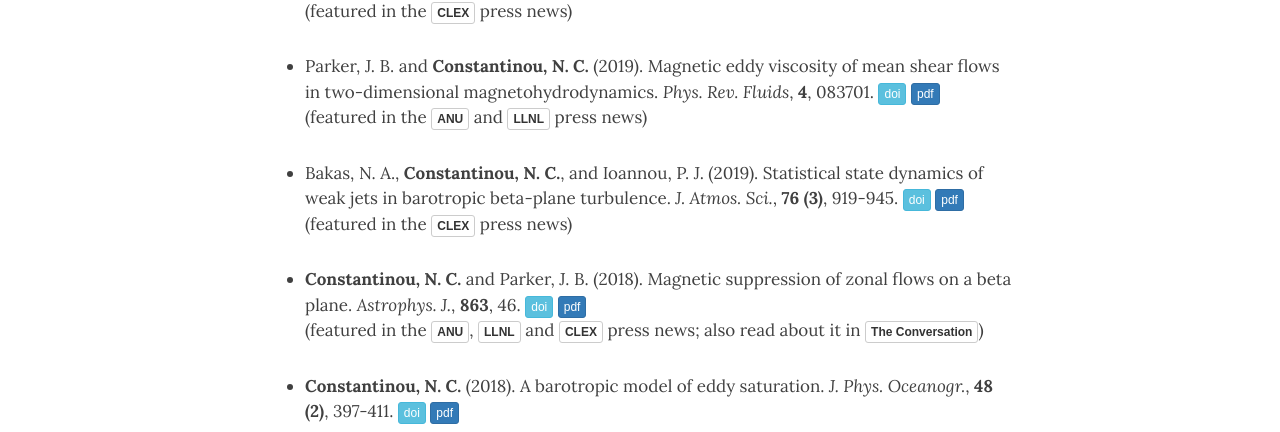
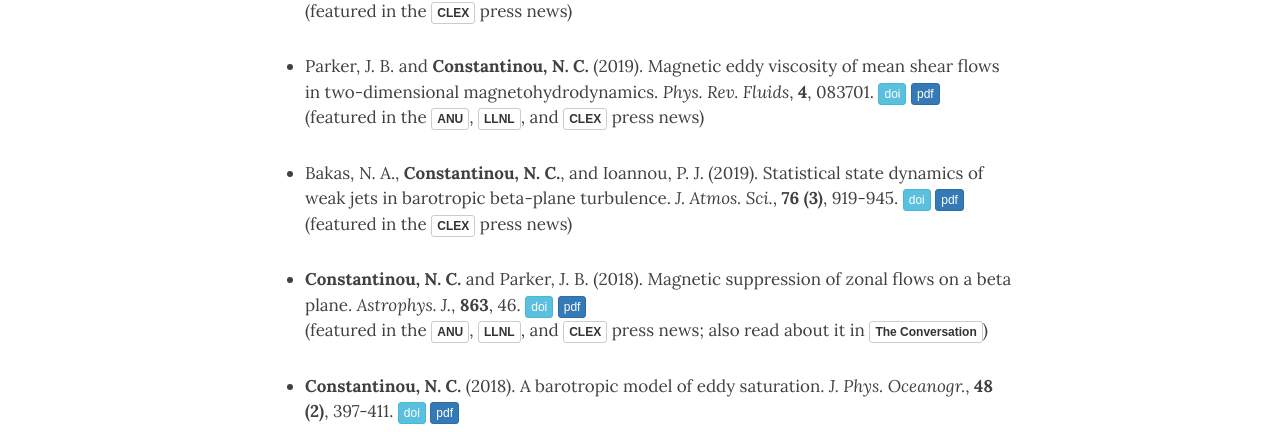
Before and after one commit to navidcy/navidcy.github.io, a Jekyll site: the page built from publications.md, in a window 1280 px wide and 900 px high, scrolled down 542 px. Shown: the part 154-586 px from the top of the window. Built offline with Jekyll 4.4.1, drawn with Linux system fonts in a browser that asks for light colours; nearby versions of some CDN libraries; comment, search, counter and statistics services are not loaded.

Commit message:
adds CLEx brief for magnetic viscocity

```diff
--- a/publications.md
+++ b/publications.md
@@ -28,7 +28,7 @@ title: Publications
 
 
 - Parker, J. B. and **Constantinou, N. C.** (2019). Magnetic eddy viscosity of mean shear flows in two-dimensional magnetohydrodynamics. _Phys. Rev. Fluids_, **4**, 083701. [<span class="btn btn-info btn-xs{{end}}" style="font-family:sans-serif;">doi</span>][magneticviscosity-doi]{:target="_blank"} [<span class="btn btn-primary btn-xs{{end}}" style="font-family:sans-serif;">pdf</span>][magneticviscosity] <span align="right" class='altmetric-embed' data-badge-type="2" data-condensed="true" data-doi="10.1103/PhysRevFluids.4.083701"></span> <br/>
-(featured in the [<span class="btn btn-default btn-xs{{end}}" style="font-family:sans-serif;"><b>ANU</b></span>][anu-press-magneticviscosity]{:target="_blank"} and  [<span class="btn btn-default btn-xs{{end}}" style="font-family:sans-serif;"><b>LLNL</b></span>][llnl-press-magneticviscosity]{:target="_blank"} press news)
+(featured in the [<span class="btn btn-default btn-xs{{end}}" style="font-family:sans-serif;"><b>ANU</b></span>][anu-press-magneticviscosity]{:target="_blank"},  [<span class="btn btn-default btn-xs{{end}}" style="font-family:sans-serif;"><b>LLNL</b></span>][llnl-press-magneticviscosity]{:target="_blank"}, and [<span class="btn btn-default btn-xs{{end}}" style="font-family:sans-serif;"><b>CLEX</b></span>][magneticviscosity-clexbrief]{:target="_blank"} press news)
 
 
 - Bakas, N. A., **Constantinou, N. C.**, and Ioannou, P. J. (2019). Statistical state dynamics of weak jets in barotropic beta-plane turbulence. _J. Atmos. Sci._, **76 (3)**, 919-945. [<span class="btn btn-info btn-xs{{end}}" style="font-family:sans-serif;">doi</span>][ssd-eckhaus-doi]{:target="_blank"} [<span class="btn btn-primary btn-xs{{end}}" style="font-family:sans-serif;">pdf</span>][ssd-eckaus] <span align="right" class='altmetric-embed' data-badge-type="2" data-condensed="true" data-hide-less-than="2" data-doi="10.1175/JAS-D-18-0148.1"></span> <br/>
@@ -36,7 +36,7 @@ title: Publications
 
 
 - **Constantinou, N. C.** and Parker, J. B. (2018). Magnetic suppression of zonal flows on a beta plane. _Astrophys. J._, **863**, 46. [<span class="btn btn-info btn-xs{{end}}" style="font-family:sans-serif;">doi</span>][magneticZF-doi]{:target="_blank"} [<span class="btn btn-primary btn-xs{{end}}" style="font-family:sans-serif;">pdf</span>][magneticZF]  <span align="right" class='altmetric-embed' data-badge-type="2" data-condensed="true" data-doi="10.3847/1538-4357/aace53"></span> <br/>
-(featured in the [<span class="btn btn-default btn-xs{{end}}" style="font-family:sans-serif;"><b>ANU</b></span>][anu-press-magnetic]{:target="_blank"}, [<span class="btn btn-default btn-xs{{end}}" style="font-family:sans-serif;"><b>LLNL</b></span>][llnl-press-magnetic]{:target="_blank"} and [<span class="btn btn-default btn-xs{{end}}" style="font-family:sans-serif;"><b>CLEX</b></span>][magneticZI-clexbrief]{:target="_blank"} press news; also read about it in [<span class="btn btn-default btn-xs{{end}}" style="font-family:sans-serif;"><b>The Conversation</b></span>][theconversation]{:target="_blank"})
+(featured in the [<span class="btn btn-default btn-xs{{end}}" style="font-family:sans-serif;"><b>ANU</b></span>][anu-press-magnetic]{:target="_blank"}, [<span class="btn btn-default btn-xs{{end}}" style="font-family:sans-serif;"><b>LLNL</b></span>][llnl-press-magnetic]{:target="_blank"}, and [<span class="btn btn-default btn-xs{{end}}" style="font-family:sans-serif;"><b>CLEX</b></span>][magneticZI-clexbrief]{:target="_blank"} press news; also read about it in [<span class="btn btn-default btn-xs{{end}}" style="font-family:sans-serif;"><b>The Conversation</b></span>][theconversation]{:target="_blank"})
 
 
 - **Constantinou, N. C.** (2018). A barotropic model of eddy saturation. _J. Phys. Oceanogr._,  **48 (2)**, 397-411. [<span class="btn btn-info btn-xs{{end}}" style="font-family:sans-serif;">doi</span>][EddySaturationJPO-doi]{:target="_blank"} [<span class="btn btn-primary btn-xs{{end}}" style="font-family:sans-serif;">pdf</span>][eddysaturation] <span align="right" class='altmetric-embed' data-condensed="true" data-hide-less-than="2" data-doi="10.1175/JPO-D-17-0182.1"></span>
```
Also changed, not shown: other parts of publications.md (+1 -0 lines).
